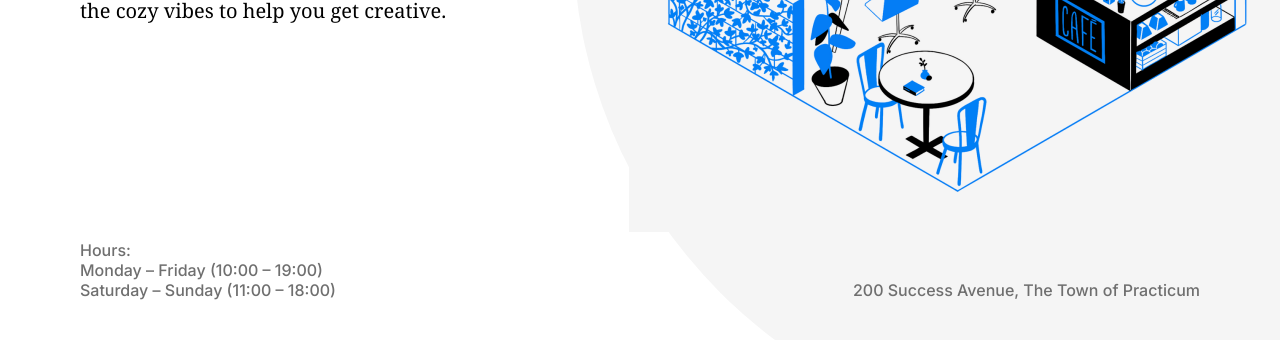
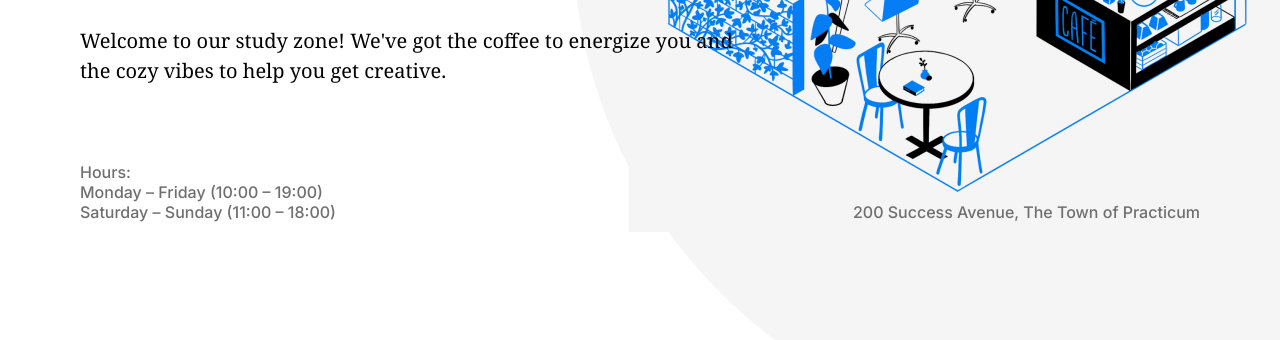
Before and after one commit to NeverEvi/se_project_coffeeshop, a plain HTML site: page index.html in a window 1280 px wide. Shown: the part 460-800 px from the top of the page. Drawn offline with Linux system fonts and the light colour scheme.

Commit message:
fix issues from code review

```diff
--- a/blocks/header.css
+++ b/blocks/header.css
@@ -7,6 +7,9 @@
 	background-size: cover;
 	height: 800px;
 	position: relative;
+	display: flex;
+	flex-direction: column;
+	z-index: -1;
 }
 
 
@@ -47,7 +50,7 @@
 	top: 124px;
 	height: 568px;
 	width: 646px;
-	z-index: 1;
+	z-index: -1;
 }
 .header__footer {
 	font-family: Inter;
@@ -56,12 +59,9 @@
 	font-size: 16px;
 	line-height: 20px;
 	color: #6f6f6f;
-	position: absolute;
-    left: 0px;
-    bottom: 40px;
     width: 100%;
     display: flex;
-    align-items: end;
+    align-items: flex-end;
     justify-content: space-between;
     box-sizing: border-box;
 
```
